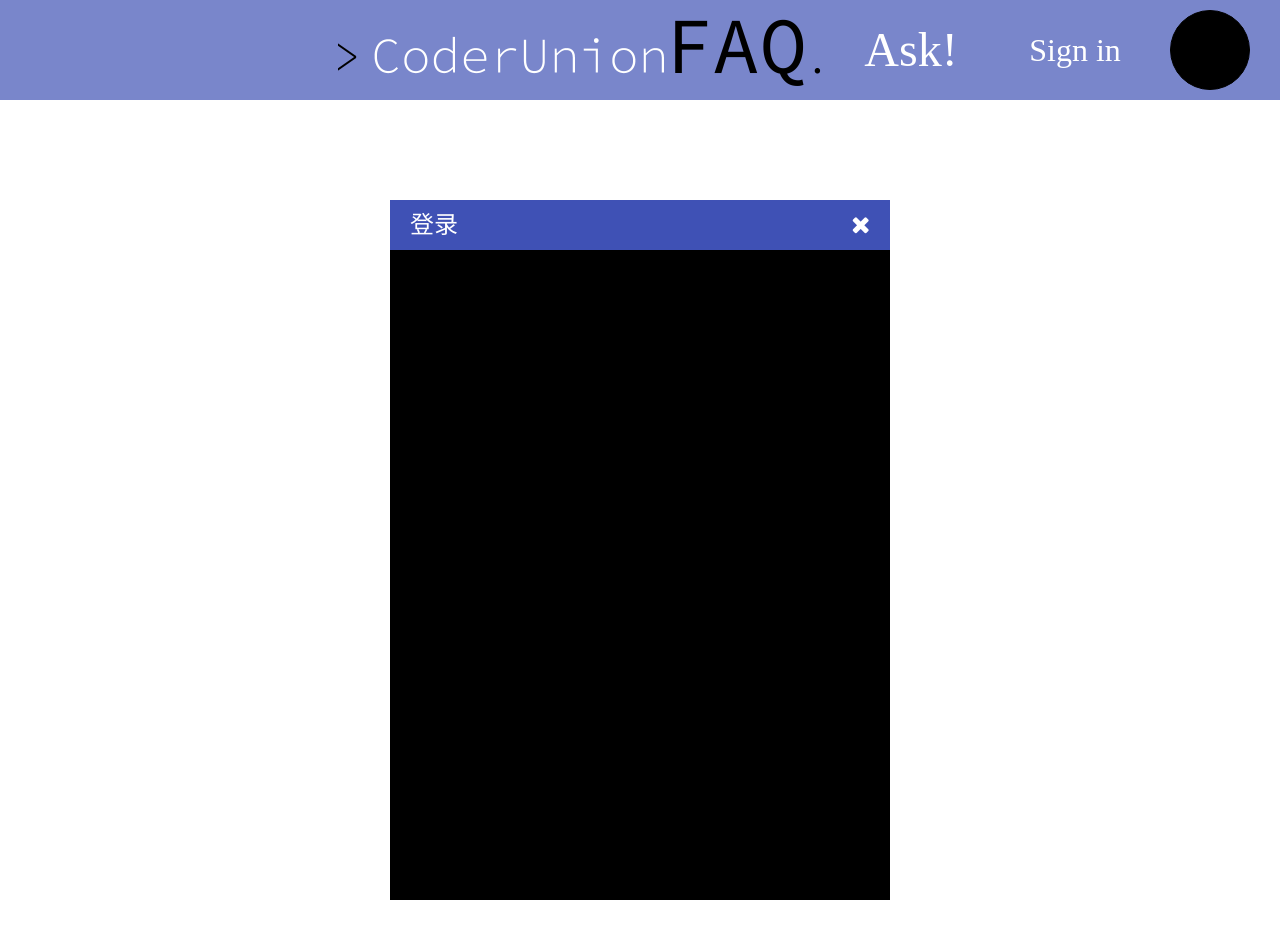
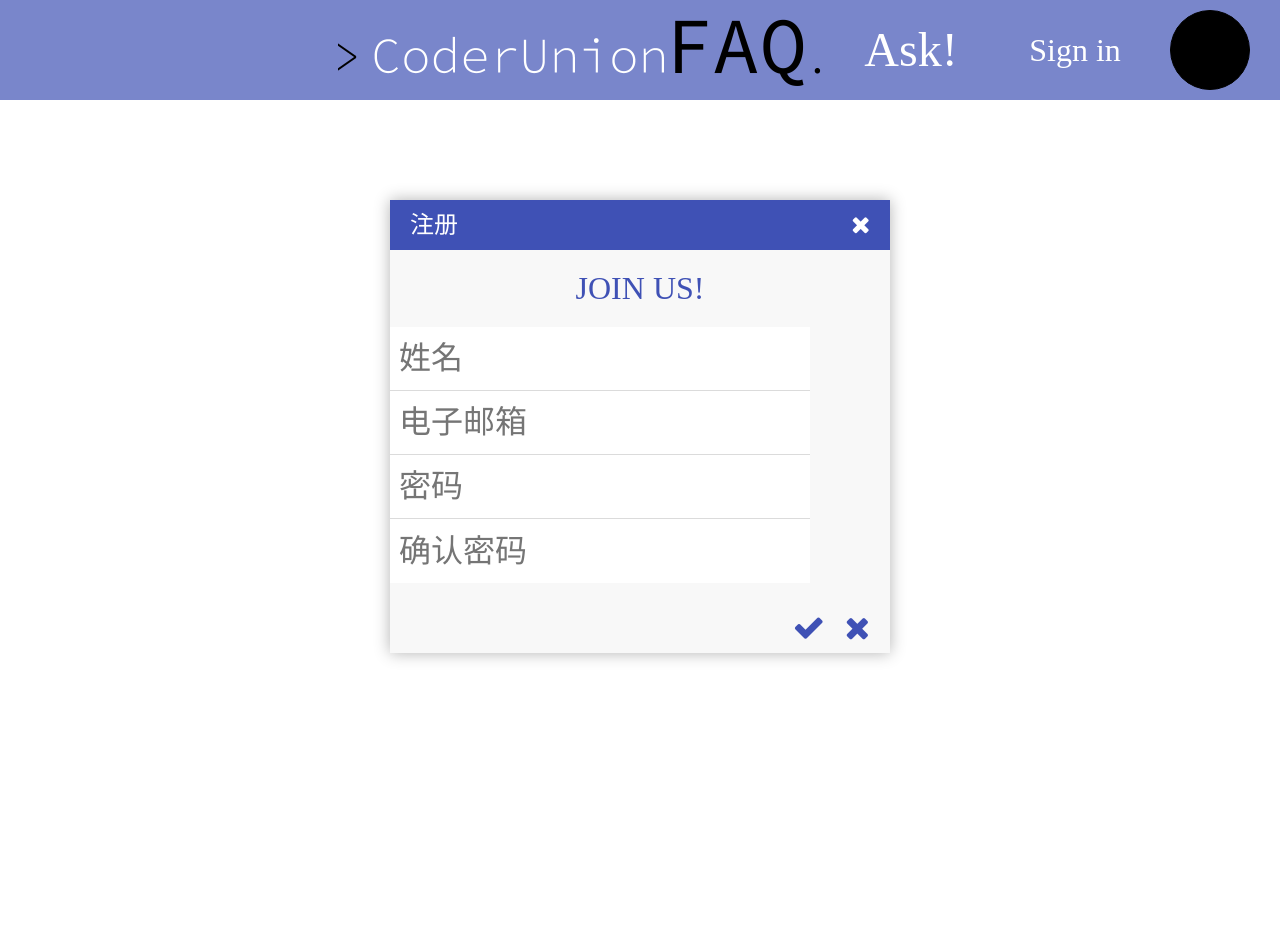
Before and after one commit to disoul/FAQ-System, a Django app: template faq/faq_sys/templates/home.html in a window 1280 px wide. Shown: the top 939 px of the page. Run offline with Django 3.2, Linux system fonts and the light colour scheme; the template is opened without the code that fills it, so the values that code supplies are empty; parts of the project's set-up code (start-up, migrations or seed data) failed here and were passed over.

Commit message:
dialog signout

```diff
--- a/faq/faq_sys/static/css/home.css
+++ b/faq/faq_sys/static/css/home.css
@@ -1,3 +1,3 @@
 *{-webkit-box-sizing:border-box;-moz-box-sizing:border-box;box-sizing:border-box;margin:0;padding:0}
 .navigation{width:100%;height:100px;background-color:#7986cb;display:flex;justify-content:center;position:relative}.navigation .logo img{height:100px}.navigation .tool .ask{height:100%;width:100px;margin-left:30px;cursor:pointer}.navigation .tool .ask p{font-size:3em;height:100px;line-height:100px;text-align:center;color:#fff}.navigation .tool .ask:hover p{font-weight:bold}.user{height:100%;width:250px;position:absolute;right:0;margin-right:30px}.user .sign{width:150px;height:100px;cursor:pointer}.user .sign p{color:#fff;font-size:2em;height:100px;line-height:100px;text-align:center}.user .sign:hover p{font-weight:bold}.user .icon{height:80px;width:80px;border-radius:40px;border:1px solid #000;background-color:#000;margin-top:10px;position:absolute;top:0;right:0}
-.dialog{position:fixed;margin:auto;height:700px;background-color:#000;width:500px;top:200px;left:calc((100% - 500px) / 2);display:flex;flex-direction:colum}.dialog .title{width:100%;height:50px;font-size:1.5em;color:#fff;background-color:#3f51b5;position:relative}.dialog .title p{height:50px;line-height:50px;margin-left:20px;display:inline-block}.dialog .title .exit{display:inline-block;position:absolute;right:20px;line-height:50px;height:50px;cursor:pointer}.dialog .title .exit:hover{color:#9fa8da}
+.dialog{position:fixed;margin:auto;background-color:#f8f8f8;width:500px;top:200px;left:calc((100% - 500px) / 2);display:flex;flex-direction:column;box-shadow:0 0 15px 0 rgba(0,0,0,0.3)}.dialog .title{width:100%;height:50px;font-size:1.5em;color:#fff;background-color:#3f51b5;position:relative}.dialog .title p{height:50px;line-height:50px;margin-left:20px;display:inline-block}.dialog .title .exit{display:inline-block;position:absolute;right:20px;line-height:50px;height:50px;cursor:pointer}.dialog .title .exit:hover{color:#9fa8da}.dialog .joinus{font-size:2em;color:#3f51b5;text-align:center;margin-top:20px;margin-bottom:20px}.dialog .content{flex:1;margin-bottom:20px}.dialog .content form{overflow:hidden}.dialog .content input{border:0;font-size:2em;height:2em;border-bottom:1px solid #dbdbdb}.dialog .content div:nth-child(4) input{border:0}.dialog .control{width:100%;height:50px;display:flex;justify-content:flex-end;font-size:2em;line-height:50px;color:#3f51b5}.dialog .control div{display:inline-block;margin-right:20px;cursor:pointer}.dialog .control .yes:hover{color:green}.dialog .control .no:hover{color:red}
--- a/faq/faq_sys/static/css/scss/_color.scss
+++ b/faq/faq_sys/static/css/scss/_color.scss
@@ -7,3 +7,4 @@ $black-12: #DBDBDB;
 $black-26: #B9B9B9;
 $black-54: #727272;
 $black-87: #202020;
+$low-white: #F8F8F8;
--- a/faq/faq_sys/static/css/scss/_dialog.scss
+++ b/faq/faq_sys/static/css/scss/_dialog.scss
@@ -1,13 +1,13 @@
 .dialog {
 	position: fixed;
 	margin: auto;
-	height: 700px;
-	background-color: black;
+	background-color: $low-white;
 	width:500px;
 	top: 200px;
 	left: calc((100% - 500px) / 2);
 	display: flex;
-	flex-direction: colum;
+	flex-direction: column;
+	box-shadow: 0px 0px 15px 0px rgba(0, 0, 0, 0.3);
 	.title {
 		width: 100%;
 		height: 50px;
@@ -33,4 +33,49 @@
 			}
 		}
 	}
+	.joinus {
+		font-size: 2em;
+		color: $indigo-500;
+		text-align: center;
+		margin-top: 20px;
+		margin-bottom: 20px;
+	}
+	.content {
+		flex: 1;
+		margin-bottom: 20px;
+		form {
+			overflow: hidden;
+		}
+		input {
+			border: 0;
+			font-size: 2em;
+			height: 2em;
+			border-bottom: 1px solid $black-12;
+		}
+		div:nth-child(4) {
+			input {
+				border: 0;
+			}
+		}
+	}
+	.control {
+		width: 100%;
+		height: 50px;
+		display: flex;
+		justify-content: flex-end;
+		font-size: 2em;
+		line-height: 50px;
+		color: $indigo-500;
+		div {
+			display: inline-block;
+			margin-right: 20px;
+			cursor: pointer;
+		}
+		.yes:hover {
+			color: green;
+		}
+		.no:hover {
+			color: red;
+		}
+	}
 }
--- a/faq/faq_sys/templates/base.html
+++ b/faq/faq_sys/templates/base.html
@@ -29,13 +29,34 @@
 	</div>
 	<div class="dialog" id="sign">
 		<div class="title">
-			<p>登录</p>
+			<p>注册</p>
 			<div class="exit">
 				<i class="fa fa-times"></i>
 			</div>
 		</div>
-		<div class="content"></div>
-		<div class="control"></div>
+		<div class="joinus">
+			<p>JOIN US!</p>
+		</div>
+		<div class="content">
+			<form action="">
+				<div class="nameinput">
+					<input type="text" placeholder=" 姓名" name="name"></input>
+				</div>
+				<div class="emailinput">
+					<input type="email" placeholder=" 电子邮箱" name="email"></input>
+				</div>
+				<div class="passwordinput">
+					<input type="password" placeholder=" 密码" name="password"></input>
+				</div>
+				<div class="againpw">
+					<input type="password" placeholder=" 确认密码" name="againpw"></input>
+				</div>
+			</form>
+		</div>
+		<div class="control">
+			<div class="yes"><i class="fa fa-check"></i></div>
+			<div class="no"><i class="fa fa-times"></i></div>
+		</div>
 	</div>
 	<div class="footer"></div>
 </body>
```
Also changed, not shown: 1 other file.
